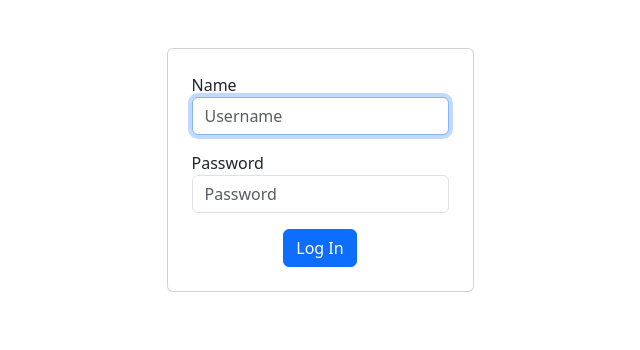
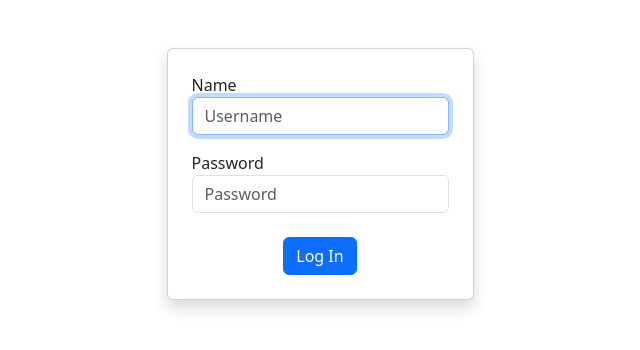
Before and after one commit to shumittaher/piggysplit, a Flask app: page /login in a window 1280 px wide. Shown: the part 68-418 px from the top of the page, without its empty margins (320-960 px from the left). Run offline with Flask 3, Linux system fonts and the light colour scheme; some libraries are stand-ins or nearby versions.

Commit message:
better log in

```diff
--- a/templates/login.html
+++ b/templates/login.html
@@ -5,7 +5,7 @@ Log In
 {% endblock %}
 
 {% block main %}
-<div class="rounded card p-4">
+<div class="rounded card shadow p-4">
     <form action="/login" method="post" class="">
         <div class="mb-3">
             <label for="username" class="form-label mb-0"> Name </label>
@@ -16,8 +16,8 @@ Log In
             <label for="password" class="form-label mb-0"> Password </label>
             <input required id="password" class="form-control" name="password" placeholder="Password" type="password">
         </div>
-        <div class="text-center">
-            <button class="btn btn-primary" type="submit">Log In</button>
+        <div class="mt-4 text-center">
+            <input type="button" class="btn btn-primary" type="submit" value="Log In">
         </div>
     </form>
 </div>
```
Also changed, not shown: 7 other files.
